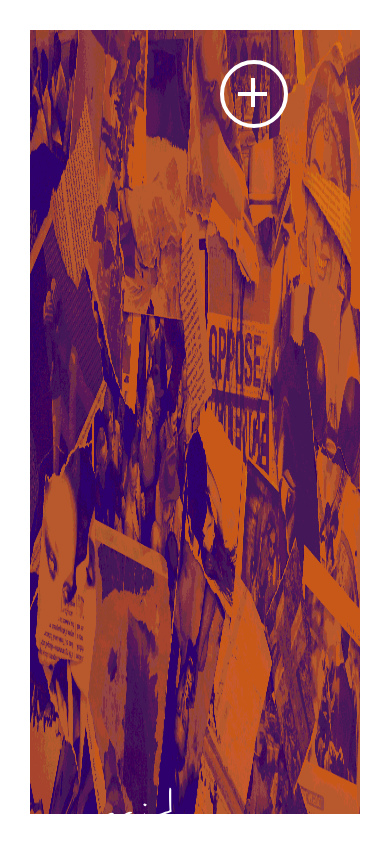
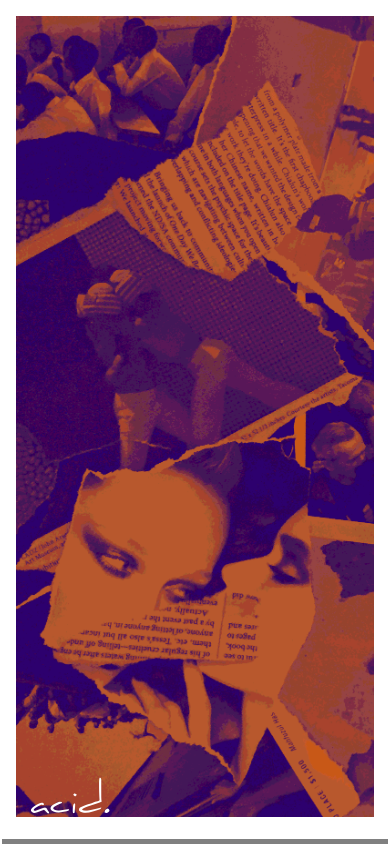
Before and after one commit to acidmag/acidmag.github.io, an Angular app: page / in a window 390 px wide. Shown: the top 844 px of the page. Built offline with nearby package versions, Linux system fonts and the light colour scheme.

Commit message:
AM-4: Fixed hero css for mobile platforms fixed issue where when navigating to another page, the screen wasnt at the top of the page

```diff
--- a/src/app/app.component.ts
+++ b/src/app/app.component.ts
@@ -1,4 +1,5 @@
 import { Component } from '@angular/core';
+import { Router, NavigationEnd } from '@angular/router';
 
 @Component({
 
@@ -8,4 +9,16 @@ import { Component } from '@angular/core';
 })
 export class AppComponent {
   title = 'acid.';
+
+  constructor(private router: Router) {
+  }
+  ngOnInit() {
+        this.router.events.subscribe((evt) => {
+            if (!(evt instanceof NavigationEnd)) {
+                return;
+            }
+            window.scrollTo(0, 0)
+        });
+    }
+
 }
--- a/src/app/article-card/article-card.component.css
+++ b/src/app/article-card/article-card.component.css
@@ -13,7 +13,7 @@ li {
   width: 50%;
 }
 
-@media only screen and (max-width : 475px) {
+@media only screen and (max-width : 425px) {
   li {
     width: 100%;
   }
--- a/src/app/article-page/article-page.component.css
+++ b/src/app/article-page/article-page.component.css
@@ -16,7 +16,7 @@ p {
   margin: 30px 0;
 }
 
-@media only screen and (max-width : 475px) {
+@media only screen and (max-width : 425px) {
   .article {
       width: 95%;
       margin: 0 auto;
--- a/src/app/hero/hero.component.css
+++ b/src/app/hero/hero.component.css
@@ -15,7 +15,7 @@ img {
   padding: 30px;
 }
 
-.acid-text p {
+  p {
   padding: 0;
   margin: 0;
   position: absolute;
@@ -24,3 +24,34 @@ img {
   font: 10vw danielFont;
   color: white;
 }
+
+@media only screen and (max-width : 425px) {
+  .imgContainer {
+    overflow: scroll;
+    padding: 0;
+    margin: 0;
+  }
+  .outsideContainer{
+    height: auto;
+    width: 100vw;
+    padding: 4%;
+  }
+
+  img {
+    max-width: none;
+    height: 95vh;
+    width: auto;
+    padding: 0;
+
+  }
+
+  p {
+    position: absolute;
+    bottom: 10px;
+    left: 30px;
+    font: 10vw danielFont;
+    color: white;
+
+  }
+
+}
--- a/src/app/hero/hero.component.html
+++ b/src/app/hero/hero.component.html
@@ -1,6 +1,7 @@
 
-<span class="acid-text">
-  <img [src]="fullImagePath">
+<div class="outsideContainer">
+  <div class="imgContainer">
+    <img [src]="fullImagePath">
+  </div>
   <p>acid.</p>
-
-</span>
+</div>
--- a/src/app/hero/hero.component.ts
+++ b/src/app/hero/hero.component.ts
@@ -12,6 +12,8 @@ export class HeroComponent implements OnInit {
       this.fullImagePath = '/assets/images/acid2.png'
   }
 
+
+
   ngOnInit() {
   }
 
--- a/src/app/nav-burger/nav-burger.component.css
+++ b/src/app/nav-burger/nav-burger.component.css
@@ -73,3 +73,11 @@ button {
 .navigation li {
   text-align: right;
 }
+@media only screen and (max-width : 425px) {
+  button {
+    display: none;
+    visibility: hidden;
+    opacity: 0;
+  }
+
+}
```
